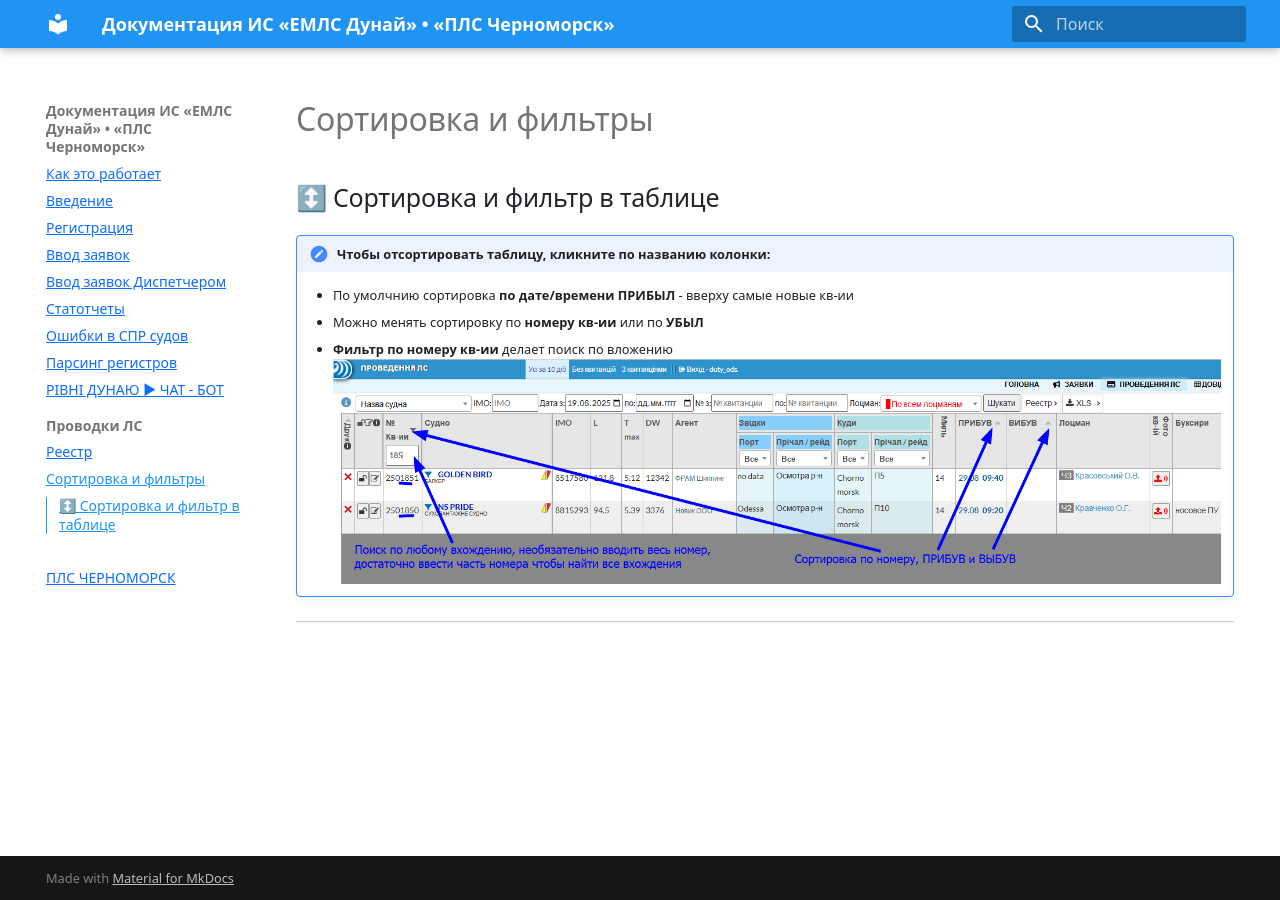
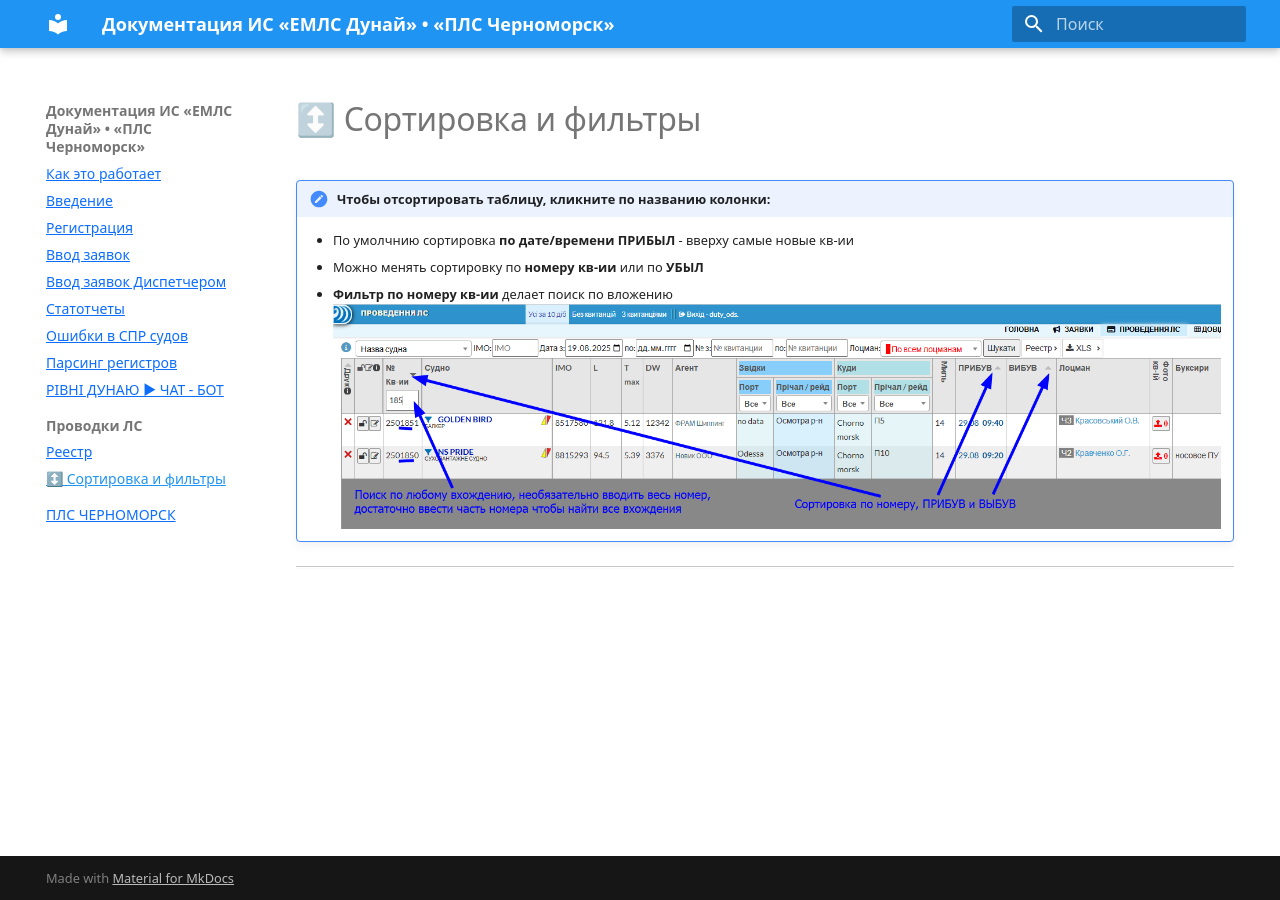
Before and after one commit to vvxsoni/Danube_help, an MkDocs documentation site: the page built from docs/reestr_001_filter_sort.md, in a window 1280 px wide. Built offline with MkDocs 1.6.1 and Material for MkDocs 9.7.7, drawn with Linux system fonts in a browser that asks for light colours.

Commit message:
↕️ Сортировка и фильтры

```diff
--- a/docs/reestr_001_filter_sort.md
+++ b/docs/reestr_001_filter_sort.md
@@ -1,4 +1,3 @@
-## ↕️ Сортировка и фильтр в таблице
 !!! note "Чтобы отсортировать таблицу, кликните по названию колонки:"
     - По умолчнию сортировка **по дате/времени ПРИБЫЛ** - вверху самые новые кв-ии
     - Можно менять сортировку по **номеру кв-ии** или по **УБЫЛ**
--- a/mkdocs.yml
+++ b/mkdocs.yml
@@ -57,7 +57,7 @@ nav:
   - РІВНІ ДУНАЮ ► ЧАТ - БОТ: instr_video_07_bonilevels.md
   - Проводки ЛС:
     - Реестр: reestr.md
-    - Сортировка и фильтры: reestr_001_filter_sort.md
+    - ↕️ Сортировка и фильтры: reestr_001_filter_sort.md
   - ПЛС ЧЕРНОМОРСК: ilk_001_main.md
 #  - CheatSheet: cheatsheet.md   # 🔥 добавляем мой справочник
 
```
